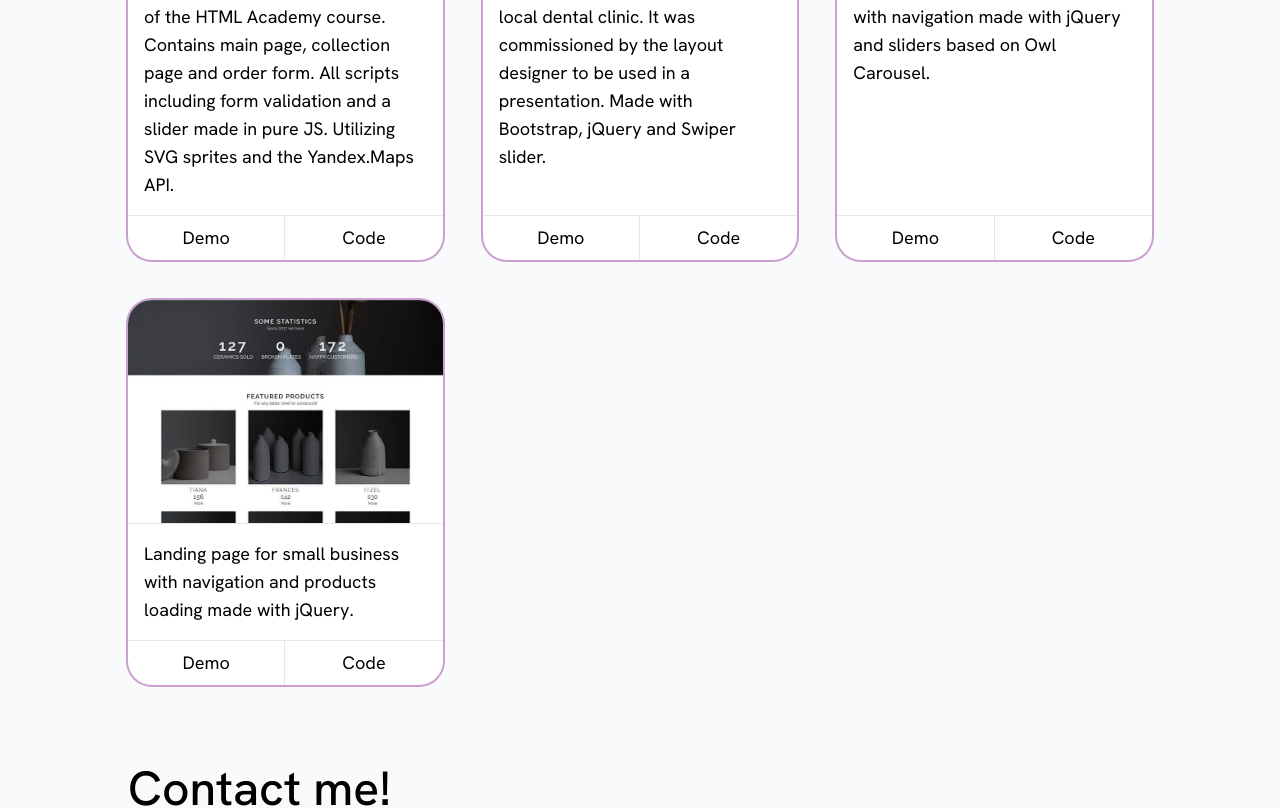
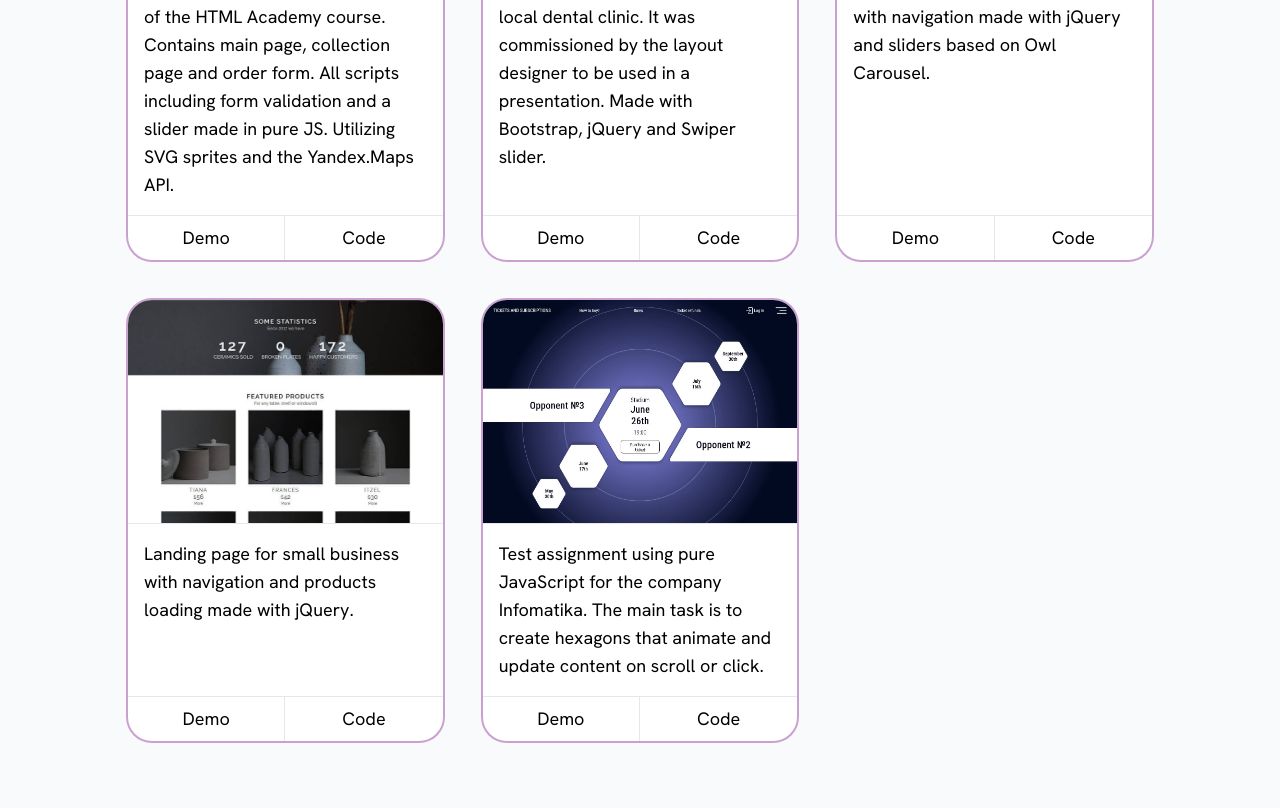
Before and after one commit to EllinaSo/EllinaSo.github.io, a React (Create React App) app: page / in a window 1280 px wide. Shown: the part 2934-3742 px from the top of the page. Built offline with nearby package versions, Linux system fonts and the light colour scheme; the HTML template or start-up script is replaced by a standard one.

Commit message:
Added Infomatika project

```diff
--- a/src/components/Portfolio/components/Projects/index.jsx
+++ b/src/components/Portfolio/components/Projects/index.jsx
@@ -2,7 +2,7 @@ import React from 'react';
 
 const Projects = ({ list }) => (
   <div className="grid grid-cols-1 sm:grid-cols-2 lg:grid-cols-3 gap-8 md:gap-10 text-lg">
-    {list.map(({ img, title, description, withDemo, src }) => (
+    {list.map(({ img, title, description, demo, src }) => (
       <div
         key={title}
         className="flex flex-col rounded-3xl bg-white ring-2 ring-fuchsia-800/40 overflow-hidden outline-none"
@@ -13,10 +13,10 @@ const Projects = ({ list }) => (
         <div className="p-4">{description}</div>
 
         <div className="flex  mt-auto text-center border-t">
-          {withDemo && (
+          {demo && (
             <a
               className="p-2 border-r w-1/2 flex-grow hover:scale-110 focus:scale-110 duration-200 outline-none"
-              href={`${process.env.PUBLIC_URL}/portfolio/${title}/`}
+              href={demo}
               target="_blank"
               rel="noopener noreferrer"
             >
--- a/src/components/Portfolio/constants/index.js
+++ b/src/components/Portfolio/constants/index.js
@@ -2,6 +2,9 @@ import Ceramico from '../img/Ceramico.jpg';
 import Dent from '../img/Dent.jpg';
 import Mishka from '../img/Mishka.jpg';
 import SurfClub from '../img/SurfClub.jpg';
+import Infomatika from '../img/Infomatika.jpg';
+
+const getInnerPortfolioLink = (project) => `${process.env.PUBLIC_URL}/portfolio/${project}/`;
 
 export const LIST_2020 = [
   {
@@ -9,7 +12,7 @@ export const LIST_2020 = [
     description:
       'The project was completed as part of the HTML Academy course. Contains main page, collection page and order form. All scripts including form validation and a slider made in pure JS. Utilizing SVG sprites and the Yandex.Maps API.',
     img: Mishka,
-    withDemo: true,
+    demo: getInnerPortfolioLink('mishka'),
     src: 'https://github.com/EllinaSo/EllinaSo.github.io/tree/main/public/portfolio/mishka',
   },
   {
@@ -17,22 +20,29 @@ export const LIST_2020 = [
     description:
       'The project is the main page for a local dental clinic. It was commissioned by the layout designer to be used in a presentation. Made with Bootstrap, jQuery and Swiper slider.',
     img: Dent,
-    withDemo: true,
+    demo: getInnerPortfolioLink('dent'),
     src: 'https://github.com/EllinaSo/EllinaSo.github.io/tree/main/public/portfolio/dent',
   },
   {
     title: 'surfclub',
     description: 'Landing page for small business with navigation made with jQuery and sliders based on Owl Carousel.',
-
     img: SurfClub,
-    withDemo: true,
+    demo: getInnerPortfolioLink('surfclub'),
     src: 'https://github.com/EllinaSo/EllinaSo.github.io/tree/main/public/portfolio/surfclub',
   },
   {
     title: 'ceramico',
     description: 'Landing page for small business with navigation and products loading made with jQuery.',
     img: Ceramico,
-    withDemo: true,
+    demo: getInnerPortfolioLink('ceramico'),
     src: 'https://github.com/EllinaSo/EllinaSo.github.io/tree/main/public/portfolio/ceramico',
   },
+  {
+    title: 'infomatika',
+    description:
+      'Test assignment using pure JavaScript for the company Infomatika. The main task is to create hexagons that animate and update content on scroll or click.',
+    img: Infomatika,
+    src: 'https://github.com/EllinaSo/match-schedule',
+    demo: 'https://ellinaso.github.io/match-schedule/',
+  },
 ];
```
Also changed, not shown: src/components/Portfolio/img/Infomatika.jpg (added).
